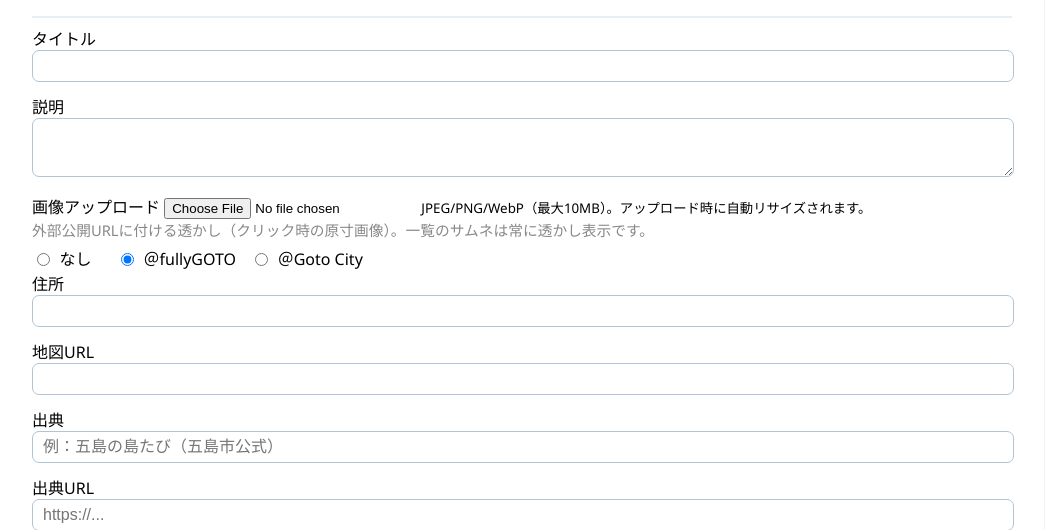
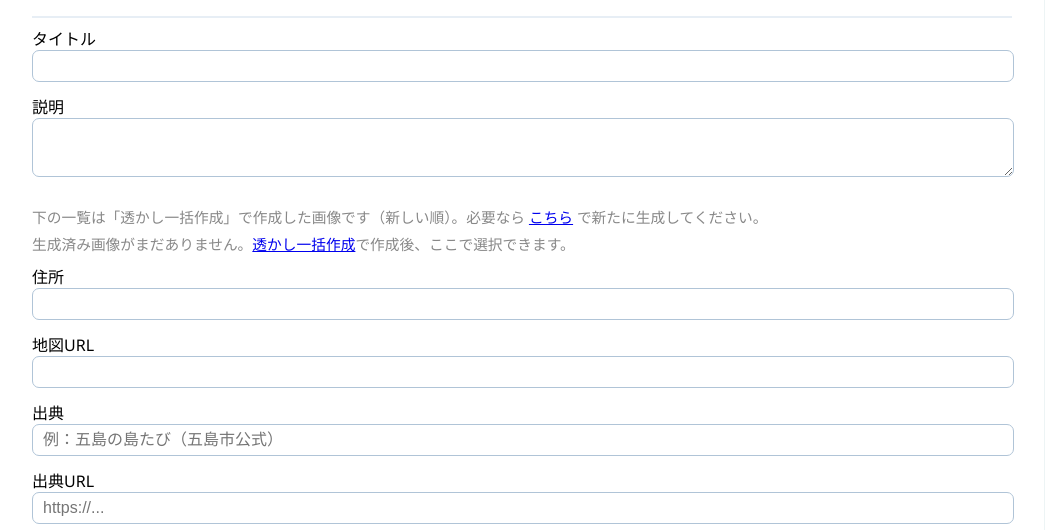
Before and after one commit to fullygoto/kankouai, a Flask app: page /admin/entry in a window 1280 px wide. Shown: the part 309-839 px from the top of the page, without its empty margins (118-1163 px from the left). Run offline with Flask 3, Linux system fonts and the light colour scheme; the visitor is signed in with stand-in values (Sample User, id 1); parts of the project's set-up code (start-up, migrations or seed data) failed here and were passed over.

Commit message:
Add files via upload

```diff
--- a/templates/admin_entry.html
+++ b/templates/admin_entry.html
@@ -45,6 +45,20 @@
             input[type=text], textarea {width:96%;}
             .filterbar input[type=text], .filterbar select {min-width:130px}
         }
+
+        /* === 追加：透かし生成済みから選ぶ専用UI === */
+        .wm-toolbar{display:flex;gap:10px;flex-wrap:wrap;align-items:center;margin:6px 0 8px}
+        .wm-toolbar .grow{flex:1}
+        .wm-search{width:100%;padding:8px 10px;border:1px solid #b7cfe2;border-radius:8px;background:#fff}
+        .wm-grid{display:grid;grid-template-columns:repeat(auto-fill,minmax(220px,1fr));gap:14px;margin-top:10px}
+        .wm-card{border:1px solid #e5eef5;border-radius:10px;padding:10px;background:#fbfdff}
+        .wm-card .name{display:block;margin-top:6px;font-size:.92em;color:#345;word-break:break-all}
+        .wm-card .small{font-size:.9em;color:#567;margin-top:4px}
+        .wm-variant{display:flex;gap:8px;flex-wrap:wrap;margin-top:8px}
+        .wm-variant button{padding:6px 10px;border:none;border-radius:8px;background:#2a8ed8;color:#fff;cursor:pointer}
+        .wm-variant button.ghost{background:#fff;color:#2a8ed8;border:1px solid #b7d3e0}
+        .wm-preview{max-width:100%;height:auto;border:1px solid #e5eef5;border-radius:8px;background:#fff}
+        .wm-counts{font-size:.9em;color:#567}
     </style>
 
     <script>
@@ -379,6 +393,7 @@
 
     // ラジオ名分離 + hidden 同期（観光=t, 店舗=s）
     function _bindWmRadios(section){
+        // （観光側は下で差し替え済みのため、店舗側のみ動作）
         const rootId = section==='t' ? 'form_tourism' : 'form_shop';
         const blockId = section==='t' ? 'wm-block-t' : 'wm-block-s';
         const imgId = section==='t' ? 'admin-image-preview-t' : 'admin-image-preview-s';
@@ -411,7 +426,6 @@
             });
         });
 
-        // 初期表示：checked → hidden 反映 & プレビュー同期
         const init = root.querySelector(`input[name="${radioName}"]:checked`);
         if(init){
             master.value = init.value || master.value;
@@ -437,8 +451,7 @@
         const master = document.getElementById('wm_choice_master');
         if(!master) return;
         if(cat === '観光'){
-            const p = document.querySelector('#form_tourism input[name="wm_choice_t"]:checked');
-            if(p) master.value = p.value;
+            // 観光側はギャラリー選択で master を更新するためここでは何もしない
         }else{
             const p = document.querySelector('#form_shop input[name="wm_choice_s"]:checked');
             if(p) master.value = p.value;
@@ -452,13 +465,88 @@
         _syncWmFromVisible();
     }
 
+    /* ========= 観光フォーム：透かし生成済みギャラリー選択 ========= */
+
+    function _wmBuildVariantName(fn, kind){
+        // kind: 'none' | 'fullygoto' | 'gotocity'（ファイルは __none / __fullygoto / __goto）
+        const dot = fn.lastIndexOf('.');
+        const base = dot >= 0 ? fn.slice(0, dot) : fn;
+        const ext  = dot >= 0 ? fn.slice(dot) : '';
+        const suf  = (kind==='none') ? '__none' : (kind==='fullygoto' ? '__fullygoto' : '__goto');
+        return base + suf + ext;
+    }
+    function _wmVariantUrl(fn, kind){
+        // 透かしバリアントの静的プレビュー（サーバ側の admin_media_img で配信）
+        const vname = _wmBuildVariantName(fn, kind);
+        return (window.ADMIN_MEDIA_IMG_URL_TMPL || '/admin/media/img/') + encodeURIComponent(vname);
+    }
+    function _wmSrcUrl(fn){
+        return (window.ADMIN_MEDIA_IMG_URL_TMPL || '/admin/media/img/') + encodeURIComponent(fn);
+    }
+    function _setSelectedImage(fn, kind){
+        // hidden へ反映（従来の保存仕様を維持）
+        const sel = document.getElementById('selected_image');
+        const master = document.getElementById('wm_choice_master');
+        if(sel) sel.value = fn;                 // 元画像ファイル名
+        if(master) master.value = kind;         // none/fullygoto/gotocity
+
+        // 上部の現在画像プレビューも更新（実体はバリアントを見せる）
+        const img = document.getElementById('admin-image-preview-t');
+        if(img){
+            const url = _wmVariantUrl(fn, kind);
+            img.src = url;
+            img.setAttribute('data-fullsrc', url);
+            if(img.complete) annotateImageMeta(img);
+            else img.onload = ()=> annotateImageMeta(img);
+        }
+    }
+    function bindWmGallery(){
+        const q = document.getElementById('wm_q');
+        const grid = document.getElementById('wm_grid');
+        if(!grid) return;
+        const cards = Array.from(grid.querySelectorAll('.wm-card'));
+        const shownCount = document.getElementById('wm_shown');
+        const totalCount = document.getElementById('wm_total');
+
+        function updateCounts(){
+            if(totalCount) totalCount.textContent = cards.length;
+            if(shownCount){
+                let shown = 0;
+                for(const c of cards){ if(c.style.display !== 'none') shown++; }
+                shownCount.textContent = shown;
+            }
+        }
+        function filter(){
+            const term = (q?.value || '').trim().toLowerCase();
+            for(const c of cards){
+                const name = (c.dataset.name || '').toLowerCase();
+                c.style.display = (!term || name.includes(term)) ? '' : 'none';
+            }
+            updateCounts();
+        }
+        grid.addEventListener('click', (e)=>{
+            const btn = e.target.closest('button[data-fn][data-kind]');
+            if(btn){
+                const fn = btn.getAttribute('data-fn');
+                const kind = btn.getAttribute('data-kind');
+                _setSelectedImage(fn, kind);
+                // 選択の視覚フィードバック
+                grid.querySelectorAll('button[data-fn][data-kind]').forEach(b=>b.classList.remove('ghost'));
+                btn.classList.add('ghost');
+            }
+        });
+        q?.addEventListener('input', filter);
+        updateCounts();
+    }
+
     window.onload = function(){
         onCategoryChange();
         filterCards();
-        _bindWmRadios('t');
+        _bindWmRadios('t'); // 観光側は実質無視（店舗側のみ使用）
         _bindWmRadios('s');
         _syncWmFromVisible();
         annotateAllImages(); // 画像メタの初期表示
+        bindWmGallery();
     };
     </script>
 </head>
@@ -492,7 +580,7 @@
         <a href="{{ safe_url_for('admin_data_files') }}">[テキストデータ管理（.txt）]</a>
         <a href="{{ safe_url_for('admin_notices') }}">[お知らせ管理]</a>
         <a href="{{ safe_url_for('notices') }}">[お知らせ一覧]</a>
-        <!-- ▼ 追加：透かし一括生成ページ -->
+        <!-- 追加：透かし一括生成ページ -->
         <a href="{{ safe_url_for('admin_watermark') or '/amin_watermark.html' }}">[透かし一括生成]</a>
         <a href="{{ url_for('admin_manual') }}" style="margin-right:14px;">[運用マニュアル]</a>
 
@@ -548,6 +636,8 @@
 
         <!-- 代表（サーバに送る唯一の値） -->
         <input type="hidden" name="wm_external_choice" id="wm_choice_master" value="{{ _wm_choice_init }}">
+        <!-- 新UIで選んだ元画像ファイル名を送る -->
+        <input type="hidden" name="selected_image" id="selected_image" value="">
 
         <label>カテゴリー</label><br>
         <select name="category" id="category_select" onchange="onCategoryChange()">
@@ -566,14 +656,10 @@
             <label>説明</label><br>
             <textarea name="desc" rows="3" required>{{ entry_edit.desc if entry_edit else '' }}</textarea><br>
 
-            <!-- 画像アップロード（観光地） -->
-            <div class="mb-3">
-                <label for="image_file_t" class="form-label">画像アップロード</label>
-                <input type="file" class="form-control" id="image_file_t" name="image_file" accept="image/*">
+            {# ====== ここから差し替え：既存「画像アップロード＋透かし選択」を削除 ====== #}
+
+            {# 現在の画像（従来通り保持） #}
             {% set _imgname_t = entry_edit.image_file or entry_edit.image if entry_edit else '' %}
-                {% if _imgname_t %}
-                <div class="mt-2" id="wm-block-t" data-filename="{{ _imgname_t }}">
-                    <div>現在の画像:</div>
             {% set _wm_on_t = (entry_edit.wm_on if entry_edit and entry_edit.wm_on is not none else True) %}
             {% set _wm_raw_t = (entry_edit.wm_external_choice if entry_edit and entry_edit.wm_external_choice else '') %}
             {% set _wm_choice_t = (
@@ -582,6 +668,10 @@
                 else ('gotocity' if _wm_raw_t == 'city'
                 else ('fullygoto' if _wm_on_t else 'none')))
             ) %}
+
+            {% if _imgname_t %}
+            <div class="mt-2" id="wm-block-t" data-filename="{{ _imgname_t }}">
+                <div>現在の画像:</div>
                 <img id="admin-image-preview-t" class="thumb"
                      src="{{ safe_url_for('serve_image', filename=_imgname_t, _sign=True, wm=_wm_choice_t) }}"
                      alt="現在の画像"
@@ -593,31 +683,43 @@
                 </div>
             </div>
             {% endif %}
-                <small class="text-muted d-block mt-1">JPEG/PNG/WebP（最大10MB）。アップロード時に自動リサイズされます。</small>
+
+            <!-- 新：透かし一括作成ページで生成した写真から選ぶ -->
+            <div class="row" style="margin-top:12px">
+                <div class="mini-note" style="margin-bottom:6px;">
+                    下の一覧は「透かし一括作成」で作成した画像です（新しい順）。必要なら
+                    <a href="{{ safe_url_for('admin_watermark') or '/amin_watermark.html' }}" target="_blank" rel="noopener">こちら</a>
+                    で新たに生成してください。
                 </div>
 
-            {# ▼▼▼ 透かし選択 ▼▼▼ #}
-            {% set _wm_on_t = (entry_edit.wm_on if entry_edit and entry_edit.wm_on is not none else True) %}
-            {% set _wm_raw_t = (entry_edit.wm_external_choice if entry_edit and entry_edit.wm_external_choice else '') %}
-            {% set _wm_choice_t = (
-                _wm_raw_t if _wm_raw_t in ['none','fullygoto','gotocity']
-                else ('fullygoto' if _wm_raw_t == 'fully'
-                else ('gotocity' if _wm_raw_t == 'city'
-                else ('fullygoto' if _wm_on_t else 'none')))
-            ) %}
-            <div class="mt-2">
-                <div class="mini-note" style="margin-bottom:6px;">外部公開URLに付ける透かし（クリック時の原寸画像）。一覧のサムネは常に透かし表示です。</div>
-                <label style="display:inline-flex;align-items:center;gap:.4em;margin-right:10px;">
-                    <input type="radio" name="wm_choice_t" value="none" {% if _wm_choice_t=='none' %}checked{% endif %}> なし
-                </label>
-                <label style="display:inline-flex;align-items:center;gap:.4em;margin-right:10px;">
-                    <input type="radio" name="wm_choice_t" value="fullygoto" {% if _wm_choice_t=='fullygoto' %}checked{% endif %}> ＠fullyGOTO
-                </label>
-                <label style="display:inline-flex;align-items:center;gap:.4em;">
-                    <input type="radio" name="wm_choice_t" value="gotocity" {% if _wm_choice_t=='gotocity' %}checked{% endif %}> ＠Goto City
-                </label>
+                {% if wm_recent and wm_recent|length %}
+                  <div class="wm-toolbar">
+                    <div class="grow"><input id="wm_q" class="wm-search" type="search" placeholder="ファイル名で絞り込み（例: beach, 2024_ など）"></div>
+                    <span class="wm-counts"><span id="wm_shown">0</span> / <span id="wm_total">{{ wm_recent|length }}</span> 表示</span>
                   </div>
-            {# ▲▲▲ 透かし選択ここまで ▲▲▲ #}
+
+                  <div id="wm_grid" class="wm-grid">
+                    {% for fn in wm_recent %}
+                      <div class="wm-card" data-name="{{ fn|lower }}">
+                        <div class="small muted">プレビュー（透かし：なし）</div>
+                        <img class="wm-preview" src="{{ url_for('admin_media_img', filename=fn[:-fn.rfind('.')-1] ~ '__none' ~ fn[fn.rfind('.'):]) if ('.' in fn) else url_for('admin_media_img', filename=fn) }}" loading="lazy" alt="{{ fn }}">
+
+                        <span class="name">{{ fn }}</span>
+
+                        <div class="wm-variant">
+                          <button type="button" class="ghost" data-fn="{{ fn }}" data-kind="none">選ぶ（なし）</button>
+                          <button type="button" data-fn="{{ fn }}" data-kind="fullygoto">選ぶ（＠fullyGOTO）</button>
+                          <button type="button" data-fn="{{ fn }}" data-kind="gotocity">選ぶ（＠Goto City）</button>
+                        </div>
+                      </div>
+                    {% endfor %}
+                  </div>
+                {% else %}
+                  <div class="mini-note">生成済み画像がまだありません。<a href="{{ safe_url_for('admin_watermark') or '/amin_watermark.html' }}" target="_blank" rel="noopener">透かし一括作成</a>で作成後、ここで選択できます。</div>
+                {% endif %}
+            </div>
+
+            {# ====== 差し替えここまで ====== #}
 
             <label>住所</label><br>
             <input type="text" name="address" value="{{ entry_edit.address if entry_edit else '' }}"><br>
@@ -689,7 +791,7 @@
             <button type="button" class="add-btn" style="background:#5aa;" onclick="addExtraRow('extras-list-tourism')">＋ 行を追加</button>
         </div>
 
-        <!-- 店舗系カテゴリ用フォーム -->
+        <!-- 店舗系カテゴリ用フォーム（従来のまま） -->
         <div id="form_shop" style="display:none;">
             <label>タイトル</label><br>
             <input type="text" name="title" value="{{ entry_edit.title if entry_edit else '' }}" required><br>
@@ -727,7 +829,7 @@
                 <small class="text-muted d-block mt-1">JPEG/PNG/WebP（最大10MB）。アップロード時に自動リサイズされます。</small>
             </div>
 
-            {# ▼▼▼ 透かし選択 ▼▼▼ #}
+            {# ▼▼▼ 透かし選択（店舗） ▼▼▼ #}
             {% set _wm_on_s = (entry_edit.wm_on if entry_edit and entry_edit.wm_on is not none else True) %}
             {% set _wm_raw_s = (entry_edit.wm_external_choice if entry_edit and entry_edit.wm_external_choice else '') %}
             {% set _wm_choice_s = (
@@ -1040,5 +1142,12 @@
         <button type="button" class="btn last" onclick="gotoPage('last')">最後 ≫</button>
     </div>
 </div>
+
+<script>
+/* サーバの画像URLテンプレート（必要なら上書き）
+   例：window.ADMIN_MEDIA_IMG_URL_TMPL = "{{ url_for('admin_media_img', filename='__REPLACE__') }}".replace('__REPLACE__','');
+   今回はデフォルトで /admin/media/img/<filename> を想定
+*/
+</script>
 </body>
 </html>
```
Lines whose indentation alone changed are shown as unchanged.
